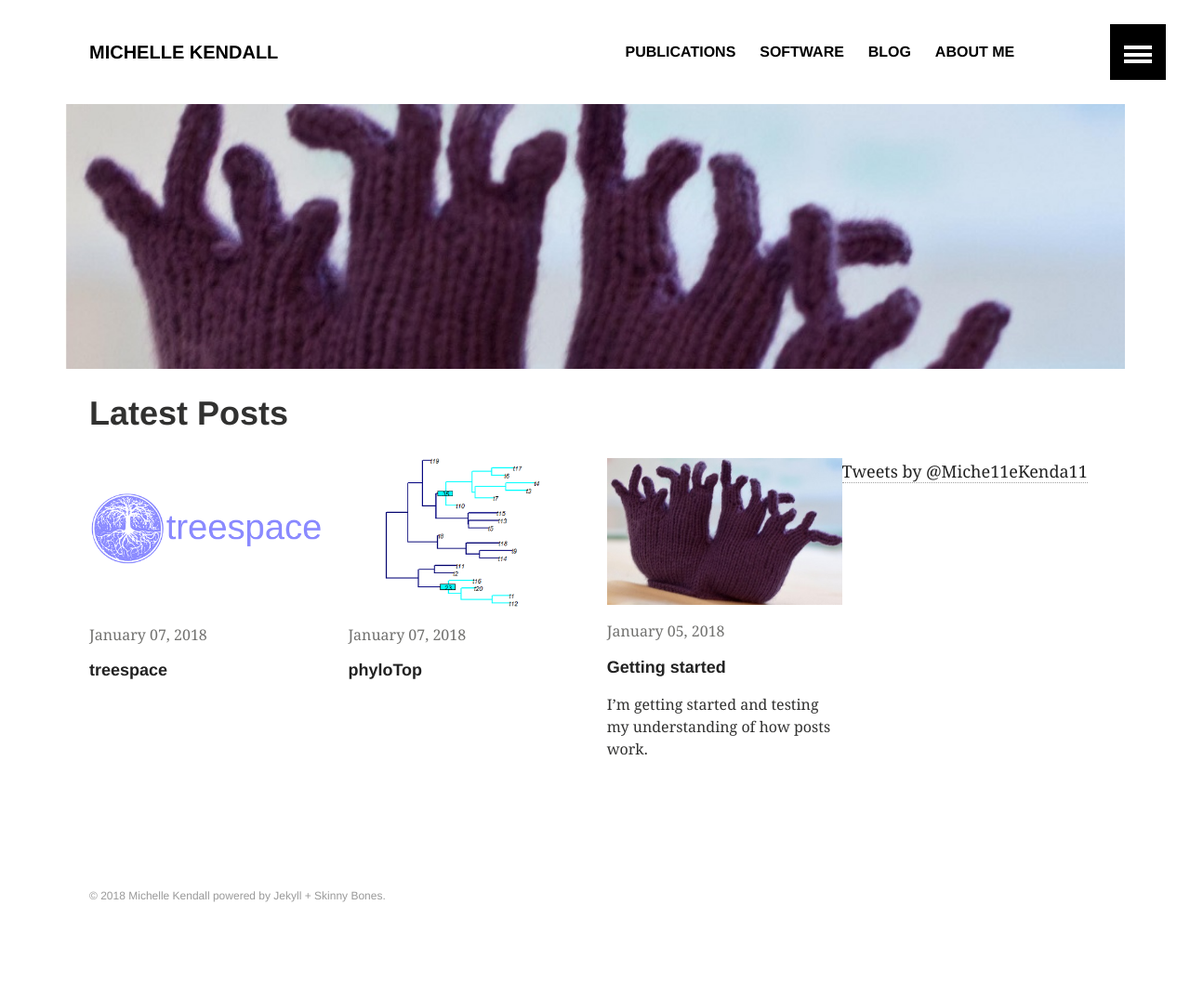
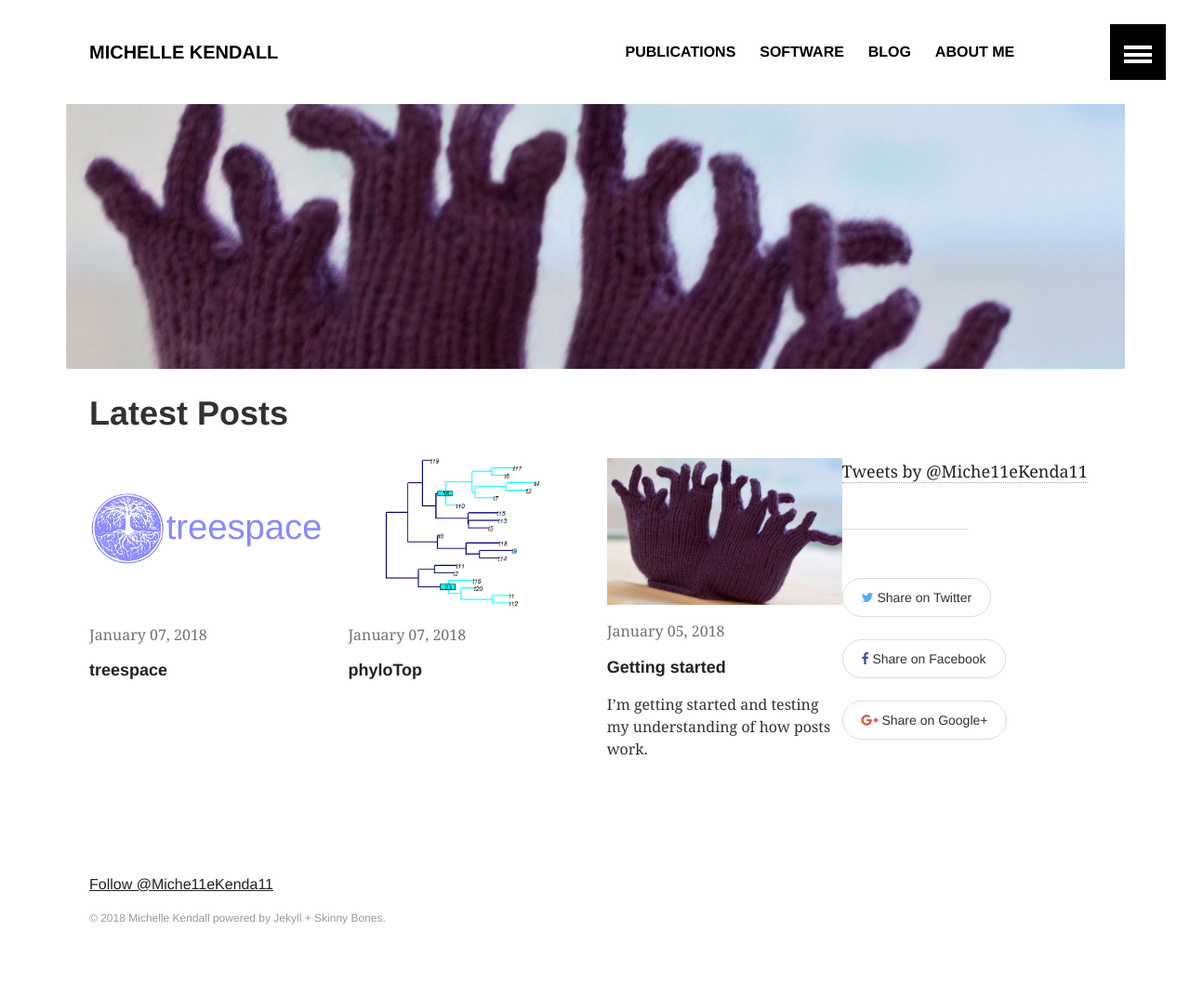
Before and after one commit to MichelleKendall/MichelleKendall.github.io, a Jekyll site: the page built from index.md, in a window 1280 px wide. Shown: the whole page at 93% size. Built offline with Jekyll 4.4.1, drawn with Linux system fonts in a browser that asks for light colours; comment, search, counter and statistics services are not loaded; before the commit the page ends 1049 px from its top, so only the background shows below that.

Commit message:
Adjusting footers

```diff
--- a/_includes/footer.html
+++ b/_includes/footer.html
@@ -11,5 +11,6 @@
 		{% endfor %}
 		</ul>
 	</nav><!-- /.bottom-menu -->
+	<a href="https://twitter.com/Miche11eKenda11?ref_src=twsrc%5Etfw" class="twitter-follow-button" data-show-count="false">Follow @Miche11eKenda11</a><script async src="https://platform.twitter.com/widgets.js" charset="utf-8"></script>
 	<p class="copyright">&#169; {{ site.time | date: '%Y' }} <a href="{{ site.url }}">{{ site.title }}</a> powered by <a href="http://jekyllrb.com" rel="nofollow">Jekyll</a> + <a href="http://mmistakes.github.io/skinny-bones-jekyll/" rel="nofollow">Skinny Bones</a>.</p>
 </footer>
--- a/_layouts/archive.html
+++ b/_layouts/archive.html
@@ -19,6 +19,11 @@ layout: default
 		<div class="archive-wrap">
 			<div class="page-content">
 				{{ content }}
+				<hr />
+				<footer class="page-footer">
+					{% if page.share != false %}{% include share-this.html %}{% endif %}
+					{% include page-meta.html %}
+				</footer><!-- /.footer -->
 			</div><!-- /.page-content -->
 		</div class="archive-wrap"><!-- /.archive-wrap -->
 	</div><!-- /.wrap -->
```
